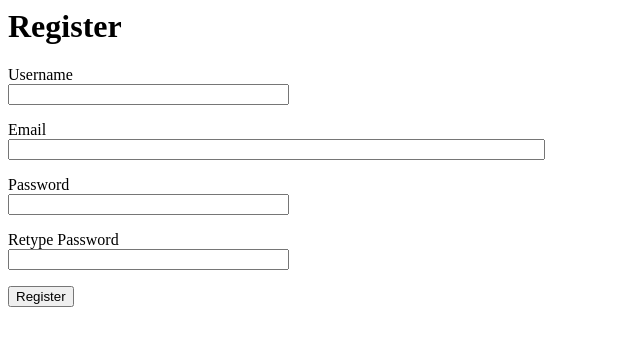
After one commit to wpine215/ceres, a Flask app: page /register in a window 1280 px wide. The commit adds this page. Shown: the top 346 px of the page, without its empty margins (0-640 px from the left). Run offline with Flask 2, Linux system fonts and the light colour scheme.

Commit message:
Implemented user authentication

```diff
--- a/app/__init__.py
+++ b/app/__init__.py
@@ -2,10 +2,13 @@ from flask import Flask
 from config import Config
 from flask_sqlalchemy import SQLAlchemy
 from flask_migrate import Migrate
+from flask_login import LoginManager
 
 app = Flask(__name__)
 app.config.from_object(Config)
 db = SQLAlchemy(app)
 migrate = Migrate(app, db)
+login = LoginManager(app)
+login.login_view = 'login'
 
 from app import routes, models
--- a/app/forms.py
+++ b/app/forms.py
@@ -1,9 +1,27 @@
 from flask_wtf import FlaskForm
 from wtforms import StringField, PasswordField, BooleanField, SubmitField
-from wtforms.validators import DataRequired
+from wtforms.validators import ValidationError, DataRequired, Email, EqualTo
+from app.models import User
 
 class LoginForm(FlaskForm):
-    username = StringField('Username', validators=[DataRequired()])
-    password = PasswordField('Password', validators=[DataRequired()])
-    remember_me = BooleanField('Remember Me')
-    submit = SubmitField('Sign In')
+	username = StringField('Username', validators=[DataRequired()])
+	password = PasswordField('Password', validators=[DataRequired()])
+	remember_me = BooleanField('Remember Me')
+	submit = SubmitField('Sign In')
+
+class RegistrationForm(FlaskForm):
+	username = StringField('Username', validators=[DataRequired()])
+	email = StringField('Email', validators=[DataRequired(), Email()])
+	password = PasswordField('Password', validators=[DataRequired()])
+	password2 = PasswordField('Retype Password', validators=[DataRequired(), EqualTo('password')])
+	submit = SubmitField('Register')
+
+	def validate_username(self, username):
+		user = User.query.filter_by(username=username.data).first()
+		if user is not None:
+			raise ValidationError('Please select a different username.')
+
+	def validate_email(self, email):
+		user = User.query.filter_by(email=email.data).first()
+		if user is not None:
+			raise ValidationError('Please use a different e-mail.')
--- a/app/routes.py
+++ b/app/routes.py
@@ -1,20 +1,52 @@
-from flask import render_template, flash, redirect, url_for
-from app import app
-from app.forms import LoginForm
+from flask import render_template, flash, redirect, url_for, request
+from werkzeug.urls import url_parse
+from app import app, db
+from app.forms import LoginForm, RegistrationForm
+from flask_login import current_user, login_user, logout_user, login_required
+from app.models import User
 
 @app.route('/')
+@login_required
 def index():
 	return render_template('view.html', title='View Items')
 
 @app.route('/add')
+@login_required
 def add():
 	return render_template('add.html', title='Add Items')
 
 @app.route('/login', methods=['GET', 'POST'])
 def login():
-    form = LoginForm()
-    if form.validate_on_submit():
-        flash('Login requested for user {}, remember_me={}'.format(
-            form.username.data, form.remember_me.data))
-        return redirect(url_for('index'))
-    return render_template('login.html', title='Sign In', form=form)
+	if current_user.is_authenticated:
+		return redirect(url_for('index'))
+	form = LoginForm()
+	if form.validate_on_submit():
+		user = User.query.filter_by(username=form.username.data).first()
+		if user is None or not user.check_password(form.password.data):
+			flash("Invalid username or password.")
+			return redirect(url_for('login'))
+		login_user(user, remember=form.remember_me.data)
+		next_page = request.args.get('next')
+		if not next_page or url_parse(next_page).netloc != '':
+			next_page = url_for('index')
+		return redirect(next_page)
+	return render_template('login.html', title='Sign In', form=form)
+
+@app.route('/logout')
+def logout():
+	logout_user()
+	return redirect(url_for('index'))
+
+@app.route('/register', methods=['GET', 'POST'])
+def register():
+	if current_user.is_authenticated:
+		return redirect(url_for('index'))
+	form = RegistrationForm()
+	if form.validate_on_submit():
+		user = User(username=form.username.data, email=form.email.data)
+		user.set_password(form.password.data)
+		db.session.add(user)
+		db.session.commit()
+		flash("You have been registered. You may log in.")
+		return redirect(url_for('login'))
+	return render_template('register.html', title='Register', form=form)
--- a/app/templates/add.html
+++ b/app/templates/add.html
@@ -1,6 +1,7 @@
 {% extends "base.html" %}
 
 {% block content %}
+	<h1>Hi, {{ current_user.username }}!</h1>
 	<h1>Add items</h1>
 	<div>
 		<p>Placeholder</p>
--- /dev/null
+++ b/app/templates/register.html
@@ -0,0 +1,37 @@
+{% extends "base.html" %}
+
+{% block content %}
+    <h1>Register</h1>
+    <form action="" method="post">
+        {{ form.hidden_tag() }}
+        <p>
+            {{ form.username.label }}<br>
+            {{ form.username(size=32) }}<br>
+            {% for error in form.username.errors %}
+            <span style="color: red;">[{{ error }}]</span>
+            {% endfor %}
+        </p>
+        <p>
+            {{ form.email.label }}<br>
+            {{ form.email(size=64) }}<br>
+            {% for error in form.email.errors %}
+            <span style="color: red;">[{{ error }}]</span>
+            {% endfor %}
+        </p>
+        <p>
+            {{ form.password.label }}<br>
+            {{ form.password(size=32) }}<br>
+            {% for error in form.password.errors %}
+            <span style="color: red;">[{{ error }}]</span>
+            {% endfor %}
+        </p>
+        <p>
+            {{ form.password2.label }}<br>
+            {{ form.password2(size=32) }}<br>
+            {% for error in form.password2.errors %}
+            <span style="color: red;">[{{ error }}]</span>
+            {% endfor %}
+        </p>
+        <p>{{ form.submit() }}</p>
+    </form>
+{% endblock %}
--- a/app/templates/view.html
+++ b/app/templates/view.html
@@ -1,6 +1,7 @@
 {% extends "base.html" %}
 
 {% block content %}
+	<h1>Hi, {{ current_user.username }}!</h1>
 	<h1>View items</h1>
 	<div>
 		<p>Item 1</p>
```
Also changed, not shown: app/models.py (+7 -2 lines), app.db.
